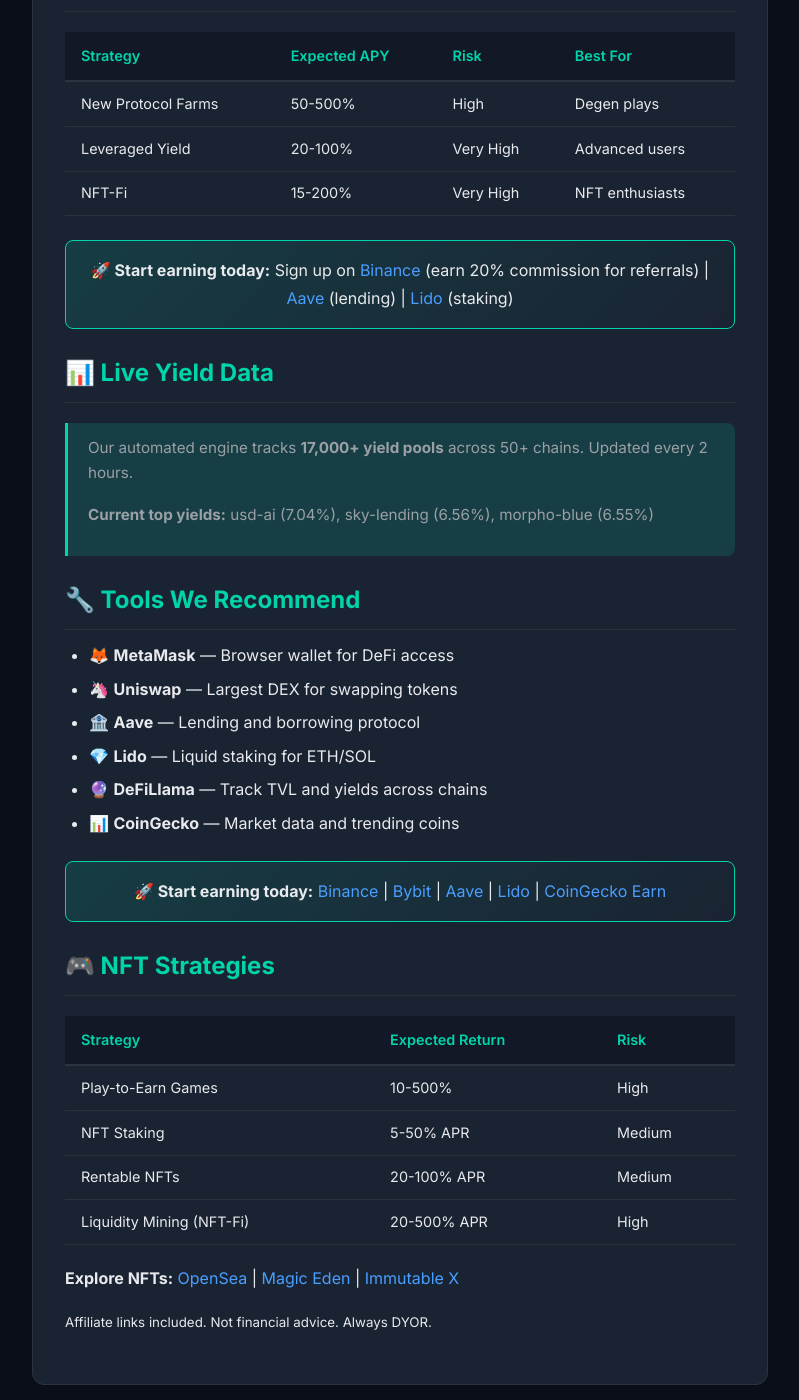
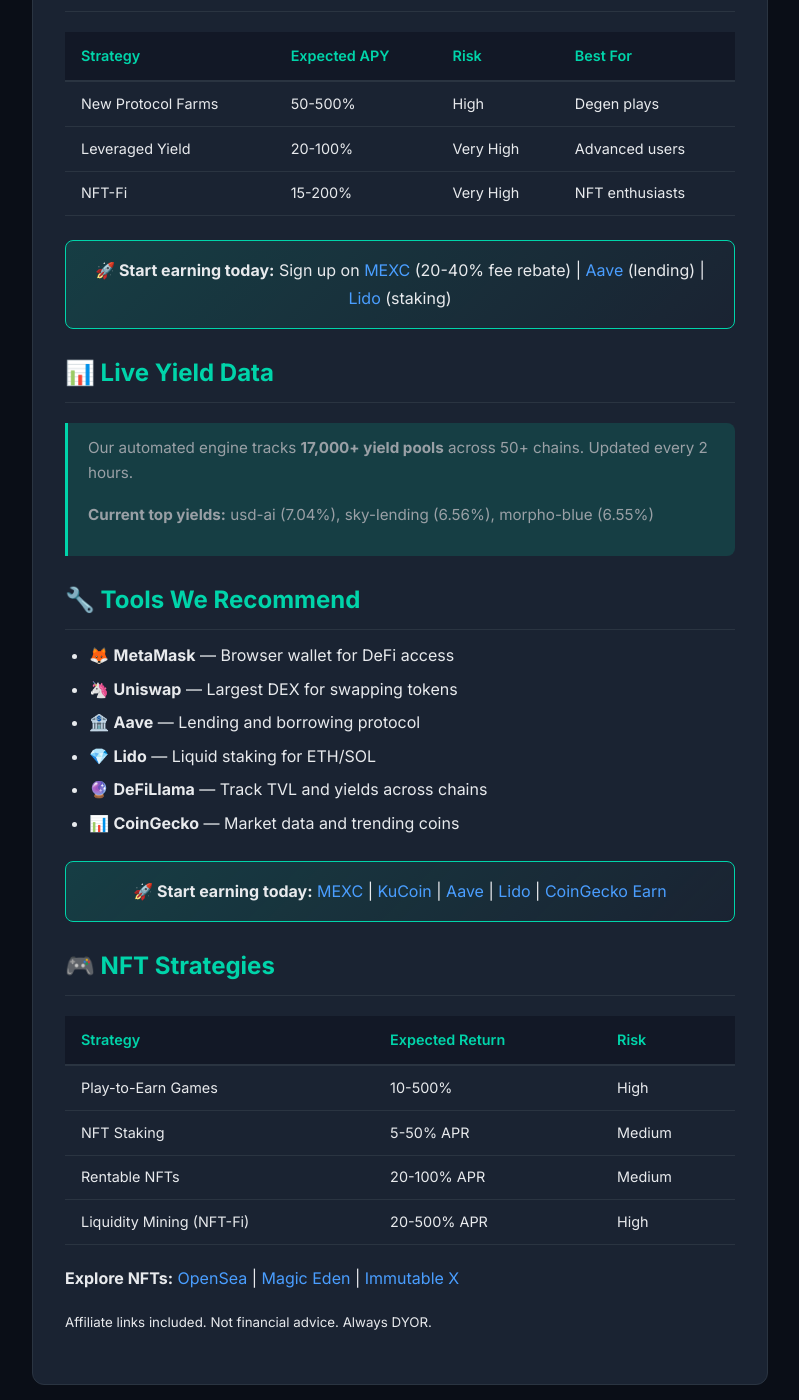
Before and after one commit to alexcipher-CRE/crypto-insights, a Jekyll site: the page built from earn.html, in a window 1280 px wide and 1400 px high, scrolled down 1070 px. Shown: the whole window, without its empty margins (240-1039 px from the left). Built offline with Jekyll 4.4.1, drawn with Linux system fonts in a browser that asks for light colours.

Commit message:
🇸🇬 SG-compliance: Remove Binance/Bybit (MAS-blocked), switch to MEXC/KuCoin/Phemex + CoinGecko Earn

```diff
--- a/earn.html
+++ b/earn.html
@@ -35,7 +35,7 @@ layout: default
     </table>
 
     <div class="affiliate-banner">
-        <strong>🚀 Start earning today:</strong> Sign up on <a href="https://www.binance.com/en/register?ref=YOUR_REF_ID" target="_blank" rel="nofollow noopener">Binance</a> (earn 20% commission for referrals) | <a href="https://aave.com" target="_blank" rel="nofollow noopener">Aave</a> (lending) | <a href="https://lido.fi" target="_blank" rel="nofollow noopener">Lido</a> (staking)
+        <strong>🚀 Start earning today:</strong> Sign up on <a href="https://mexc.com/Register?ref=YOUR_REF_ID" target="_blank" rel="nofollow noopener">MEXC</a> (20-40% fee rebate) | <a href="https://aave.com" target="_blank" rel="nofollow noopener">Aave</a> (lending) | <a href="https://lido.fi" target="_blank" rel="nofollow noopener">Lido</a> (staking)
     </div>
 
     <h2>📊 Live Yield Data</h2>
@@ -58,8 +58,8 @@ layout: default
 
     <div class="affiliate-banner">
         <strong>🚀 Start earning today:</strong>
-        <a href="https://www.binance.com/en/register?ref=YOUR_REF_ID" target="_blank" rel="nofollow noopener">Binance</a> |
-        <a href="https://www.bybit.com/invite?ref=YOUR_REF_ID" target="_blank" rel="nofollow noopener">Bybit</a> |
+        <a href="https://mexc.com/Register?ref=YOUR_REF_ID" target="_blank" rel="nofollow noopener">MEXC</a> |
+        <a href="https://www.kucoin.com/affiliate/YOUR_REF_ID" target="_blank" rel="nofollow noopener">KuCoin</a> |
         <a href="https://aave.com" target="_blank" rel="nofollow noopener">Aave</a> |
         <a href="https://lido.fi" target="_blank" rel="nofollow noopener">Lido</a> |
         <a href="https://www.coingecko.com/earn" target="_blank" rel="nofollow noopener">CoinGecko Earn</a>
--- a/terms.html
+++ b/terms.html
@@ -18,7 +18,7 @@ layout: default
     <p><strong>Always do your own research (DYOR) before making any investment decisions. Cryptocurrency investments are highly volatile and risky. Never invest more than you can afford to lose.</strong></p>
 
     <h2>3. Affiliate Links</h2>
-    <p>This site contains affiliate links to cryptocurrency exchanges (Binance, Bybit, OKX, KuCoin). When you click these links and sign up for an account, we may earn a commission at no additional cost to you. These commissions help support the operation of this site.</p>
+    <p>This site contains affiliate links to cryptocurrency exchanges (MEXC, KuCoin, Phemex) and DeFi protocols (Aave, Lido, Curve). When you click these links and sign up for an account, we may earn a commission at no additional cost to you. These commissions help support the operation of this site.</p>
 
     <p>The affiliate links are clearly marked. By using these links, you acknowledge that we may receive compensation.</p>
 
```
